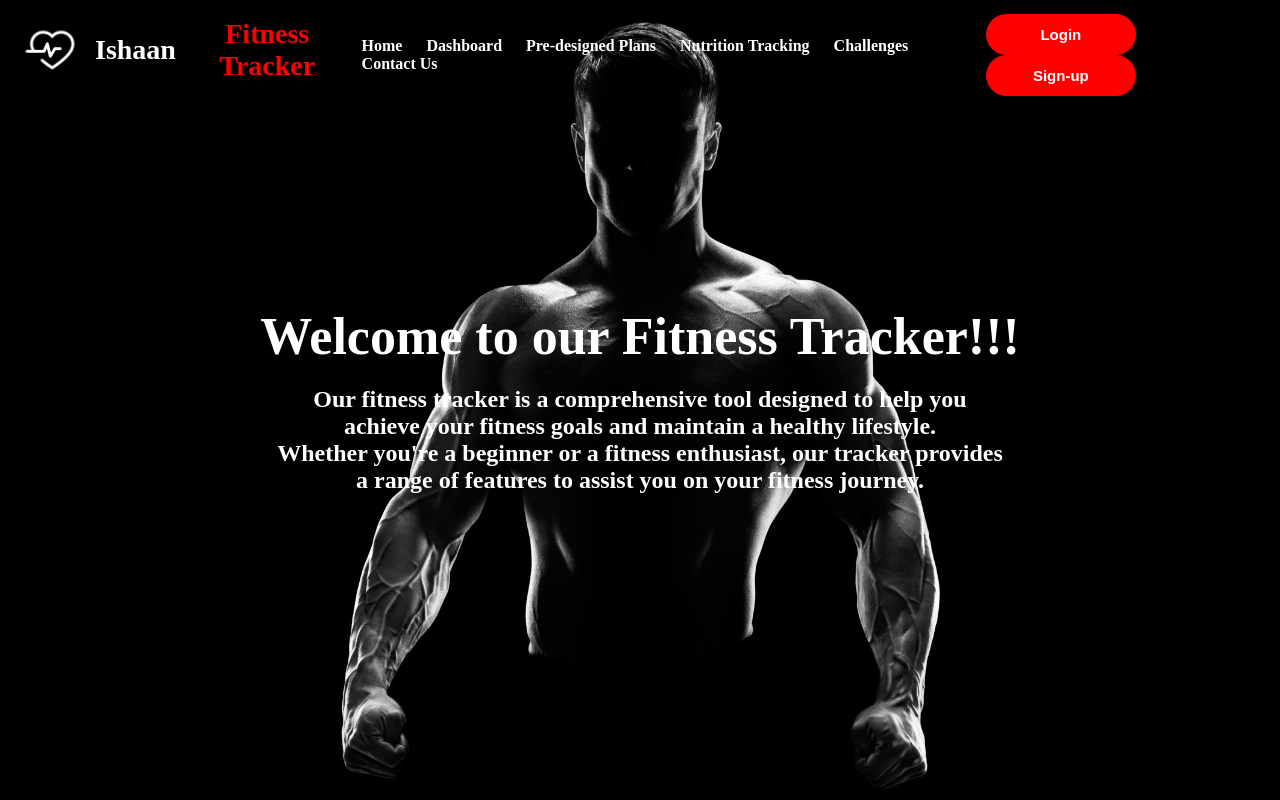
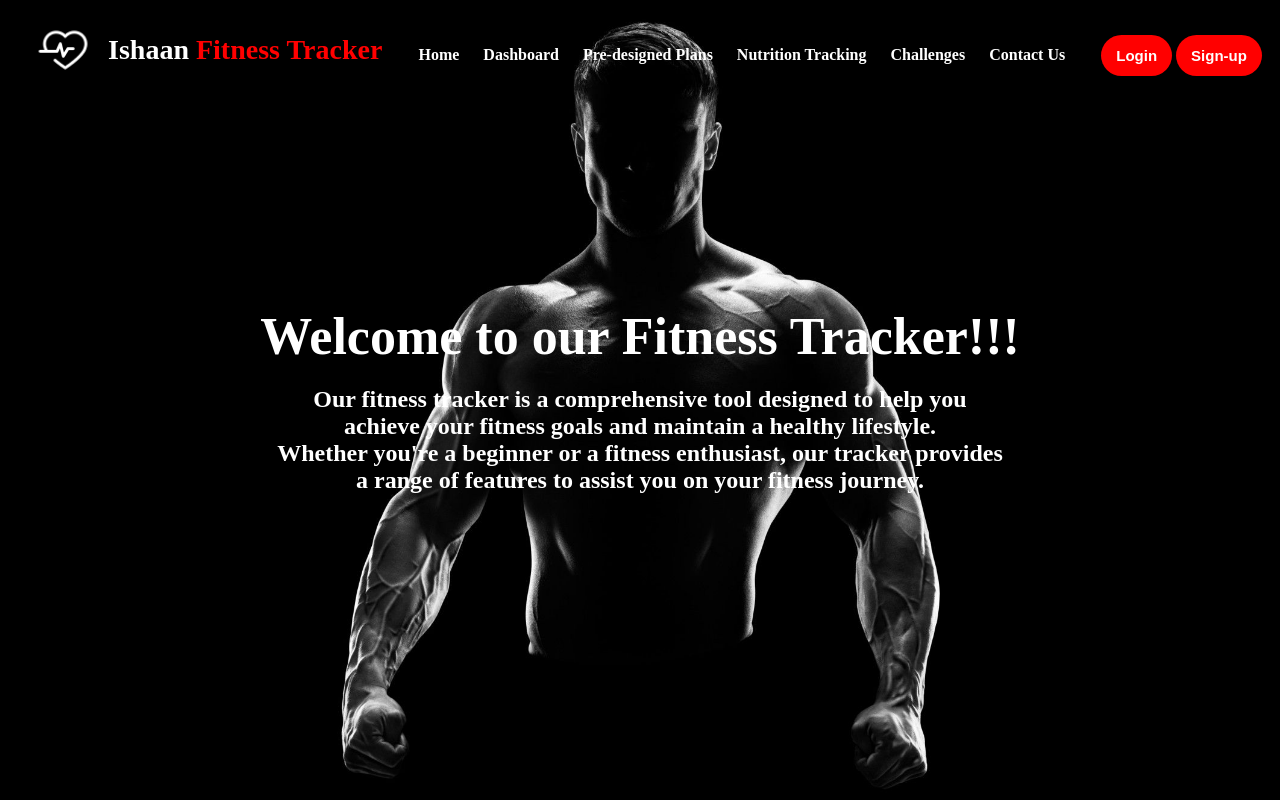
Before and after one commit to IshaanMahajan/Fitness-Tracker, a plain HTML site: page index.html in a window 1280 px wide. Shown: the top 800 px of the page. Drawn offline with Linux system fonts and the light colour scheme.

Commit message:
Update index.html

```diff
--- a/index.html
+++ b/index.html
@@ -26,8 +26,8 @@
         <li><a href="#" onclick="window.open('contact-us.html','_self')">Contact Us</a></li>
       </ul>
       <div class="right">
-        <button onclick="window.open('login.html','_self')" style="width: 150px;">Login</button>
-        <button onclick="window.open('signup.html','_self')"style="width: 150px;">Sign-up</button>
+        <button onclick="window.open('login.html','_self')">Login</button>
+        <button onclick="window.open('signup.html','_self')">Sign-up</button>
       </div>
       <div class="text-box">
         <h1>Welcome to our Fitness Tracker!!!</h1>
```
